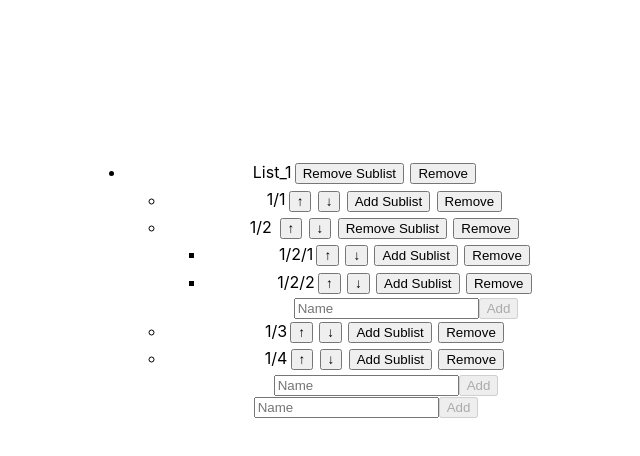
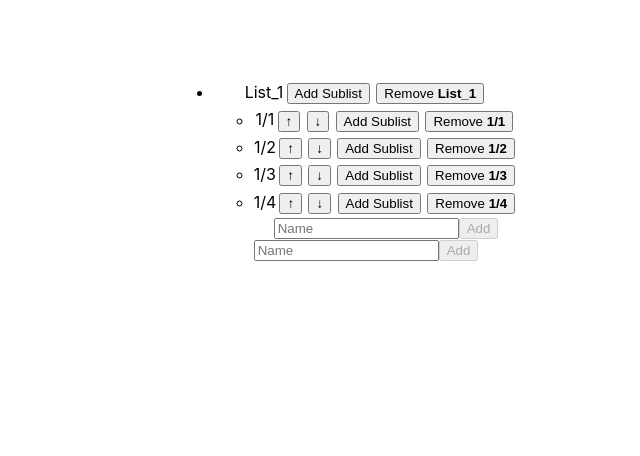
Before and after one commit to Sphinx7777/testFree_3, a React (Create React App) app: page / in a window 1280 px wide. Shown: the top 456 px of the page, without its empty margins (294-934 px from the left). Built offline with nearby package versions, Linux system fonts and the light colour scheme.

Commit message:
add_remove sublist

```diff
--- a/src/App.jsx
+++ b/src/App.jsx
@@ -2,13 +2,64 @@ import React from 'react';
 import s from './App.module.scss';
 import {Lists} from "./Components/Lists/List/Lists";
 
-
+const createNewSublistContent = () => {
+	return {
+		id: Math.random(),
+		name: Math.random().toString(36).substr(2, 5),
+		valuesShow: false,
+		valuesEdit: false,
+		sublistShow: false,
+		sublist: false
+	}
+};
+const ListsWrap = [
+	{
+		id: 1,
+		name: 'List_1',
+		valuesShow: false,
+		valuesEdit: false,
+		sublist: [
+			{
+				id: 11,
+				name: '1/1',
+				valuesShow: false,
+				valuesEdit: false,
+				sublistShow: true,
+				sublist: false
+			},
+			{
+				id: 12,
+				name: '1/2',
+				valuesShow: false,
+				valuesEdit: false,
+				sublistShow: true,
+				sublist: false
+			},
+			{
+				id: 13,
+				name: '1/3',
+				valuesShow: false,
+				valuesEdit: false,
+				sublistShow: true,
+				sublist: false
+			},
+			{
+				id: 14,
+				name: '1/4',
+				valuesShow: false,
+				valuesEdit: false,
+				sublistShow: true,
+				sublist: false
+			}
+		]
+	},
+];
 
 export const App = () => {
 
 	return (
 		<div className={s.app}>
-			<Lists />
+			<Lists {...{createNewSublistContent,ListsWrap}}/>
 		</div>
 	);
 };
--- a/src/Components/Lists/List/ButtonsGroupAddSublist.jsx
+++ b/src/Components/Lists/List/ButtonsGroup/ButtonsGroupAddSublist.jsx
@@ -1,7 +1,7 @@
 import React from 'react';
-import s from '../Lists.module.scss';
+import s from '../../Lists.module.scss';
 
-export const ButtonsGroupAddSublist = ({addNewSublist, id, subId, removeSublist}) => {
+export const ButtonsGroupAddSublist = ({name,addNewSublist, id, subId, removeSublist}) => {
 
 
 	return (
@@ -16,7 +16,7 @@ export const ButtonsGroupAddSublist = ({addNewSublist, id, subId, removeSublist}
 				Add Sublist
 			</button>
 			<button className={s.remove} onClick={() => removeSublist(id,subId)}>
-				Remove
+				Remove <b>{name}</b>
 			</button>
 		</>
 	);
--- a/src/Components/Lists/List/ButtonsGroupRemoveList.jsx
+++ b/src/Components/Lists/List/ButtonsGroup/ButtonsGroupRemoveList.jsx
@@ -1,7 +1,7 @@
 import React from 'react';
-import s from '../Lists.module.scss';
+import s from '../../Lists.module.scss';
 
-export const ButtonsGroupRemoveList = () => {
+export const ButtonsGroupRemoveList = ({name}) => {
 
 
 
@@ -9,10 +9,10 @@ export const ButtonsGroupRemoveList = () => {
 		<>
 
 			<button className={s.add}>
-				Remove Sublist
+				Add Sublist
 			</button>
 			<button className={s.remove}>
-				Remove
+				Remove <b>{name}</b>
 			</button>
 		</>
 	);
--- /dev/null
+++ b/src/Components/Lists/List/ButtonsGroup/ButtonsGroupRemoveSublist.jsx
@@ -0,0 +1,24 @@
+import React from 'react';
+import s from '../../Lists.module.scss';
+
+export const ButtonsGroupRemoveSublist = ({addNewSublist,name,removeSublist,id}) => {
+
+
+
+	return (
+		<>
+			<button className={s.up}>
+				↑
+			</button>
+			<button className={s.down}>
+				↓
+			</button>
+			<button className={s.add} onClick={() => addNewSublist(id)}>
+				Add Sublist
+			</button>
+			<button className={s.remove}>
+				Remove <b>{name}</b>
+			</button>
+		</>
+	);
+};
--- a/src/Components/Lists/List/ButtonsGroupRemoveSublist.jsx
+++ /dev/null
@@ -1,24 +0,0 @@
-import React from 'react';
-import s from '../Lists.module.scss';
-
-export const ButtonsGroupRemoveSublist = ({removeSublist,id}) => {
-
-
-
-	return (
-		<>
-			<button className={s.up}>
-				↑
-			</button>
-			<button className={s.down}>
-				↓
-			</button>
-			<button className={s.add} onClick={() => removeSublist(id)}>
-				Remove Sublist
-			</button>
-			<button className={s.remove}>
-				Remove
-			</button>
-		</>
-	);
-};
--- a/src/Components/Lists/List/ListItem.jsx
+++ b/src/Components/Lists/List/ListItem.jsx
@@ -1,9 +1,11 @@
 import React from 'react';
 import s from '../Lists.module.scss';
-import {ButtonsGroupAddSublist} from "./ButtonsGroupAddSublist";
+import {ButtonsGroupAddSublist} from "./ButtonsGroup/ButtonsGroupAddSublist";
 import {TextField} from "../TextField";
-import {ButtonsGroupRemoveSublist} from "./ButtonsGroupRemoveSublist";
-import {ButtonsGroupRemoveList} from "./ButtonsGroupRemoveList";
+import {ButtonsGroupRemoveSublist} from "./ButtonsGroup/ButtonsGroupRemoveSublist";
+import {ButtonsGroupRemoveList} from "./ButtonsGroup/ButtonsGroupRemoveList";
+import {AddSublist} from "./ListItemComponents/AddSublist";
+import {AddSublistForSublist} from "./ListItemComponents/AddSublistForSublist";
 
 
 export const ListItem = ({listsArr, addNewSublist, removeSublist}) => {
@@ -11,27 +13,36 @@ export const ListItem = ({listsArr, addNewSublist, removeSublist}) => {
 	return (
 		<ul className={s.wrap}>
 			{listsArr && listsArr.map(list =>
-				<li key={list.id}>{list.name}<ButtonsGroupRemoveList id={list.id}/>
+				<li key={list.id}>{list.name}
+					<ButtonsGroupRemoveList {...
+						{
+							name: list.name, id: list.id
+						}}
+					/>
 					<ul>
 						{list.sublist && list.sublist.map(listSub =>
 							!listSub.sublist || !listSub.sublist.length || !listSub.sublistShow
 								?
+								<AddSublist key={listSub.id} {...{listSub, addNewSublist, removeSublist}} />
+								:
 								<li key={listSub.id}>{listSub.name}
-									<ButtonsGroupAddSublist {...{id: listSub.id, addNewSublist, removeSublist}} />
-								</li>
-								:
-								<li key={listSub.id}>{listSub.name} <ButtonsGroupRemoveSublist {...{id: listSub.id, removeSublist}}  />
+									<ButtonsGroupRemoveSublist {...
+										{
+											addNewSublist,
+											name: listSub.name,
+											id: listSub.id,
+											removeSublist
+										}}
+									/>
 									<ul>
 										{listSub.sublist && listSub.sublist.map(subSub =>
-											<li key={subSub.id}>
-												{subSub.name}
-												<ButtonsGroupAddSublist {...{
-													id: listSub.id, subId: subSub.id,
-													addNewSublist, removeSublist
-												}} />
-											</li>
+											<AddSublistForSublist key={subSub.id} {...
+												{
+													listSub, subSub, addNewSublist, removeSublist
+												}}
+											/>
 										)}
-										<TextField id={listSub.id}/>
+										<TextField/>
 									</ul>
 								</li>
 						)}
--- /dev/null
+++ b/src/Components/Lists/List/ListItemComponents/AddSublist.jsx
@@ -0,0 +1,18 @@
+import React from 'react';
+import {ButtonsGroupAddSublist} from "../ButtonsGroup/ButtonsGroupAddSublist";
+
+
+
+
+export const AddSublist = ({listSub, addNewSublist, removeSublist}) => {
+
+	return (
+		<li>{listSub.name}
+			<ButtonsGroupAddSublist {...
+				{
+					name: listSub.name, id: listSub.id, addNewSublist, removeSublist
+				}}
+			/>
+		</li>
+	);
+};
--- /dev/null
+++ b/src/Components/Lists/List/ListItemComponents/AddSublistForSublist.jsx
@@ -0,0 +1,19 @@
+import React from 'react';
+import {ButtonsGroupAddSublist} from "../ButtonsGroup/ButtonsGroupAddSublist";
+
+
+
+export const AddSublistForSublist = ({listSub, subSub, addNewSublist, removeSublist}) => {
+
+	return (
+		<li>
+			{subSub.name}
+			<ButtonsGroupAddSublist {...
+				{
+					name: subSub.name,
+					id: listSub.id, subId: subSub.id,
+					addNewSublist, removeSublist
+				}}/>
+		</li>
+	);
+};
--- a/src/Components/Lists/List/Lists.jsx
+++ b/src/Components/Lists/List/Lists.jsx
@@ -3,91 +3,19 @@ import s from '../Lists.module.scss';
 import {ListItem} from "./ListItem";
 
 
-const ListsWrap = [
-	{
-		id: 1,
-		name: 'List_1',
-		valuesShow: false,
-		valuesEdit: false,
-		sublist: [
-			{
-				id: 11,
-				name: '1/1',
-				valuesShow: false,
-				valuesEdit: false,
-				sublistShow: true,
-				sublist: false
-			},
-			{
-				id: 12,
-				name: '1/2',
-				valuesShow: false,
-				valuesEdit: false,
-				sublistShow: true,
-				sublist:
-					[
-						{
-							id: 121,
-							name: '1/2/1',
-							valuesShow: false,
-							valuesEdit: false,
-							values: {
-								phone: 1234567891,
-								email: '123@gmail.com',
-								dateOfBirth: '20.02.2075'
-							}
-						},
-						{
-							id: 122,
-							name: '1/2/2',
-							valuesShow: false,
-							valuesEdit: false,
-							values: {
-								phone: 1234567891,
-								email: '123@gmail.com',
-								dateOfBirth: '20.02.2075'
-							}
-						},
-					]
-			},
-			{
-				id: 13,
-				name: '1/3',
-				valuesShow: false,
-				valuesEdit: false,
-				sublistShow: true,
-				sublist: false
-			},
-			{
-				id: 14,
-				name: '1/4',
-				valuesShow: false,
-				valuesEdit: false,
-				sublistShow: true,
-				sublist: false
-			}
-		]
-	},
-];
-
-localStorage.setItem('listsArray', JSON.stringify(ListsWrap));
-
-export const Lists = () => {
+export const Lists = ({createNewSublistContent,ListsWrap}) => {
 
 	let listsArrFromLocalStorage = JSON.parse(localStorage.getItem('listsArray'));
+	const [listsArr, setListsArr] = useState(listsArrFromLocalStorage || ListsWrap);
 
-	const [listsArr, setListsArr] = useState(listsArrFromLocalStorage);
-	console.log(listsArr);
+	const setChangeToLocaleStorage = (newArr) => {
+		localStorage.setItem('listsArray', JSON.stringify(newArr));
+		let listsArrFromLocalStorage = JSON.parse(localStorage.getItem('listsArray'));
+		setListsArr(listsArrFromLocalStorage);
+	};
 
 	const addNewSublist = (id) => {
-		const newSublist = {
-			id: Math.random(),
-			name: 'newSublist',
-			valuesShow: false,
-			valuesEdit: false,
-			sublistShow: false,
-			sublist: false
-		};
+		const newSublist = createNewSublistContent();
 		let newArr = listsArr.map(list => {
 			list.sublist.map(sub => {
 				if (sub.id === id) {
@@ -103,21 +31,22 @@ export const Lists = () => {
 			});
 			return list;
 		});
-		setListsArr(newArr)
+
+		setChangeToLocaleStorage(newArr);
 	};
 
-	const removeSublist = (id,subId) => {
+	const removeSublist = (id, subId) => {
 		let newArr = listsArr.map(list => {
 			list.sublist.map(sub => {
 				if (sub.id === id) {
-					sub.sublist=sub.sublist.filter(s => s.id !== subId);
+					sub.sublist = sub.sublist.filter(s => s.id !== subId);
 					return sub;
 				}
 				return sub;
 			});
 			return list;
 		});
-		setListsArr(newArr)
+		setChangeToLocaleStorage(newArr);
 	};
 
 
--- a/src/Components/Lists/Lists.module.scss
+++ b/src/Components/Lists/Lists.module.scss
@@ -1,6 +1,8 @@
 .wrap {
-max-width: 30rem;
-	margin: 10rem auto;
+	display: inline-block;
+max-width: 50%;
+	margin: 5rem auto;
+	text-align: center;
 	.up,.down,.add,.remove {
 		margin: .2rem;
 	}
```
